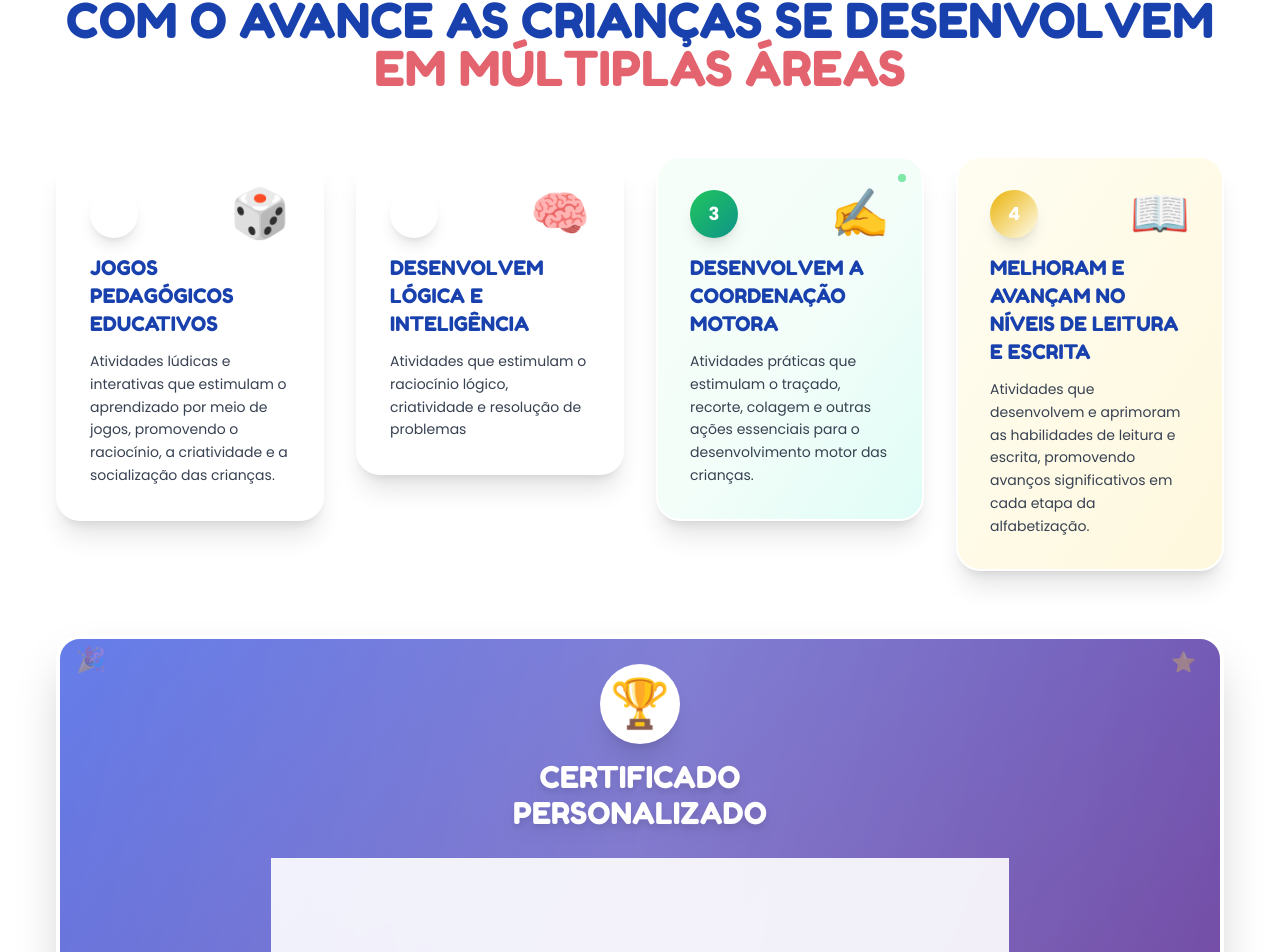
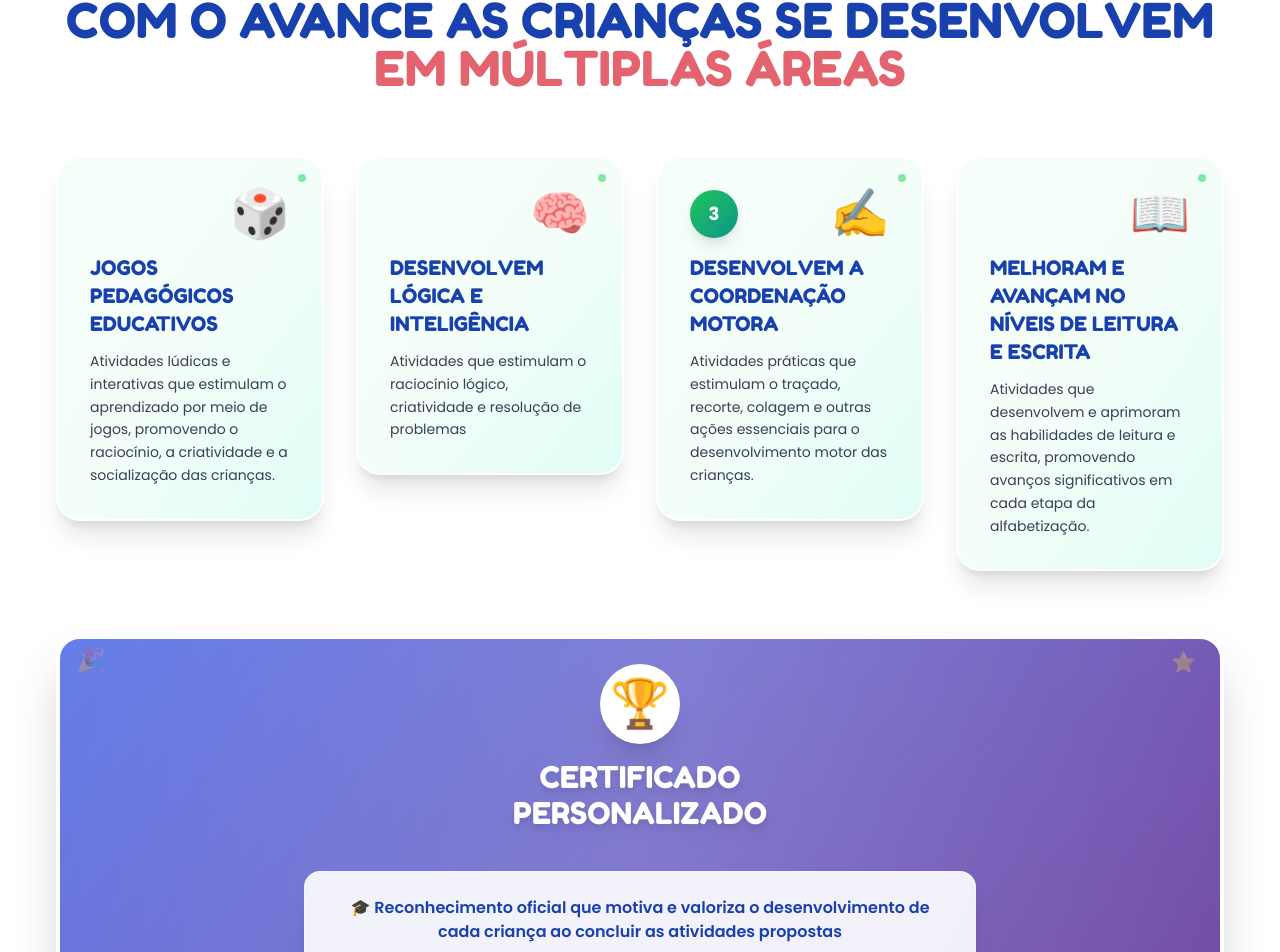
Before and after one commit to lailatrabalho/avance-kids-learn, a React (Vite) app: page / in a window 1280 px wide. Shown: the part 826-1778 px from the top of the page. Built offline with nearby package versions, Linux system fonts and the light colour scheme.

Commit message:
Fix UI for numbered cards
Adjusted the numbered cards' colors and hover effects in the "COM O AVANCE AS CRIANÇAS SE DESENVOLVEM EM MÚLTIPLAS ÁREAS" section, aligning them with the specified design.

```diff
--- a/src/components/BenefitsSection.tsx
+++ b/src/components/BenefitsSection.tsx
@@ -12,31 +12,31 @@ const BenefitsSection = () => {
 
         <div className="grid sm:grid-cols-2 lg:grid-cols-4 gap-4 sm:gap-6 lg:gap-8">
           <div className="group">
-            <div className="relative overflow-hidden bg-white rounded-3xl shadow-xl hover:shadow-2xl transition-all duration-500 hover:-translate-y-4 border-2 border-transparent hover:border-purple-300 hover:bg-gradient-to-br hover:from-purple-50 hover:to-blue-50">
-              <div className="absolute inset-0 bg-gradient-to-br from-purple-50 via-blue-50 to-indigo-100 opacity-60"></div>
+            <div className="relative overflow-hidden bg-white rounded-3xl shadow-xl border-2 border-transparent">
+              <div className="absolute inset-0 bg-gradient-to-br from-green-50 via-emerald-50 to-teal-100 opacity-60"></div>
               <div className="relative p-6 sm:p-8">
                 <div className="flex items-center justify-between mb-4">
-                  <div className="w-12 h-12 bg-gradient-to-br from-purple-500 to-blue-600 rounded-full flex items-center justify-center text-white font-bold text-lg shadow-lg">1</div>
-                  <div className="text-4xl sm:text-5xl transform group-hover:scale-110 transition-transform duration-300">🎲</div>
+                  <div className="w-12 h-12 bg-gradient-to-br from-green-500 to-teal-600 rounded-full flex items-center justify-center text-white font-bold text-lg shadow-lg opacity-0"></div>
+                  <div className="text-4xl sm:text-5xl">🎲</div>
                 </div>
                 <h3 className="fredoka text-lg sm:text-xl text-dark-blue mb-3 leading-tight">JOGOS PEDAGÓGICOS EDUCATIVOS</h3>
                 <p className="poppins text-gray-700 text-sm leading-relaxed">Atividades lúdicas e interativas que estimulam o aprendizado por meio de jogos, promovendo o raciocínio, a criatividade e a socialização das crianças.</p>
-                <div className="absolute top-4 right-4 w-2 h-2 bg-purple-400 rounded-full animate-pulse"></div>
+                <div className="absolute top-4 right-4 w-2 h-2 bg-green-400 rounded-full animate-pulse"></div>
               </div>
             </div>
           </div>
 
           <div className="group">
-            <div className="relative overflow-hidden bg-white rounded-3xl shadow-xl hover:shadow-2xl transition-all duration-500 hover:-translate-y-4 border-2 border-transparent hover:border-pink-300 hover:bg-gradient-to-br hover:from-pink-50 hover:to-rose-50">
-              <div className="absolute inset-0 bg-gradient-to-br from-pink-50 via-rose-50 to-red-100 opacity-60"></div>
+            <div className="relative overflow-hidden bg-white rounded-3xl shadow-xl border-2 border-transparent">
+              <div className="absolute inset-0 bg-gradient-to-br from-green-50 via-emerald-50 to-teal-100 opacity-60"></div>
               <div className="relative p-6 sm:p-8">
                 <div className="flex items-center justify-between mb-4">
-                  <div className="w-12 h-12 bg-gradient-to-br from-pink-500 to-red-600 rounded-full flex items-center justify-center text-white font-bold text-lg shadow-lg">2</div>
-                  <div className="text-4xl sm:text-5xl transform group-hover:scale-110 transition-transform duration-300">🧠</div>
+                  <div className="w-12 h-12 bg-gradient-to-br from-green-500 to-teal-600 rounded-full flex items-center justify-center text-white font-bold text-lg shadow-lg opacity-0"></div>
+                  <div className="text-4xl sm:text-5xl">🧠</div>
                 </div>
                 <h3 className="fredoka text-lg sm:text-xl text-dark-blue mb-3 leading-tight">DESENVOLVEM LÓGICA E INTELIGÊNCIA</h3>
                 <p className="poppins text-gray-700 text-sm leading-relaxed">Atividades que estimulam o raciocínio lógico, criatividade e resolução de problemas</p>
-                <div className="absolute top-4 right-4 w-2 h-2 bg-pink-400 rounded-full animate-pulse"></div>
+                <div className="absolute top-4 right-4 w-2 h-2 bg-green-400 rounded-full animate-pulse"></div>
               </div>
             </div>
           </div>
@@ -57,16 +57,16 @@ const BenefitsSection = () => {
           </div>
 
           <div className="group">
-            <div className="relative overflow-hidden bg-white rounded-3xl shadow-xl hover:shadow-2xl transition-all duration-500 hover:-translate-y-4 border-2 border-transparent hover:border-orange-300 hover:bg-gradient-to-br hover:from-yellow-50 hover:to-orange-50">
-              <div className="absolute inset-0 bg-gradient-to-br from-yellow-50 via-orange-50 to-amber-100 opacity-60"></div>
+            <div className="relative overflow-hidden bg-white rounded-3xl shadow-xl border-2 border-transparent">
+              <div className="absolute inset-0 bg-gradient-to-br from-green-50 via-emerald-50 to-teal-100 opacity-60"></div>
               <div className="relative p-6 sm:p-8">
                 <div className="flex items-center justify-between mb-4">
-                  <div className="w-12 h-12 bg-gradient-to-br from-yellow-500 to-orange-600 rounded-full flex items-center justify-center text-white font-bold text-lg shadow-lg">4</div>
-                  <div className="text-4xl sm:text-5xl transform group-hover:scale-110 transition-transform duration-300">📖</div>
+                  <div className="w-12 h-12 bg-gradient-to-br from-green-500 to-teal-600 rounded-full flex items-center justify-center text-white font-bold text-lg shadow-lg opacity-0"></div>
+                  <div className="text-4xl sm:text-5xl">📖</div>
                 </div>
                 <h3 className="fredoka text-lg sm:text-xl text-dark-blue mb-3 leading-tight">MELHORAM E AVANÇAM NO NÍVEIS DE LEITURA E ESCRITA</h3>
                 <p className="poppins text-gray-700 text-sm leading-relaxed">Atividades que desenvolvem e aprimoram as habilidades de leitura e escrita, promovendo avanços significativos em cada etapa da alfabetização.</p>
-                <div className="absolute top-4 right-4 w-2 h-2 bg-orange-400 rounded-full animate-pulse"></div>
+                <div className="absolute top-4 right-4 w-2 h-2 bg-green-400 rounded-full animate-pulse"></div>
               </div>
             </div>
           </div>
```
